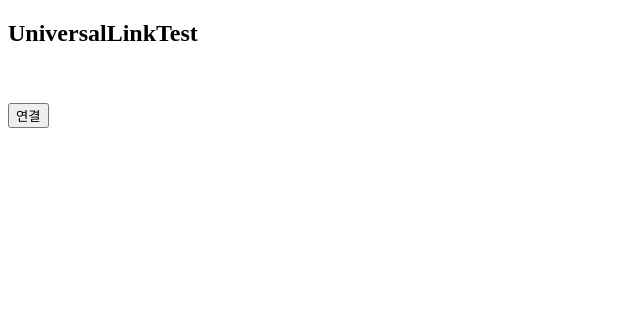
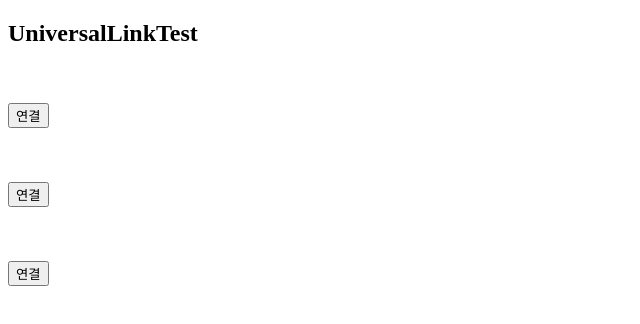
Before and after one commit to mygi-thinkware/test2, a plain HTML site: page index.html in a window 1280 px wide. Shown: the whole page, without its empty margins (0-640 px from the left). Drawn offline with Linux system fonts and the light colour scheme.

Commit message:
Update index.html

```diff
--- a/index.html
+++ b/index.html
@@ -16,6 +16,18 @@
 	    <button type="button" onclick="location.href='https://mygi-thinkware.github.io/launchApp/seiwa?s=aaa45678-45a1-410b-862c-38936b2e2937&accident_number=1234567A&url_id=123&hash=abc5d91430ef1236119gh6fdf24be9d486212fbee78cf548a77f3787'">연결</button>
       <br>
       <br>
+
+      <br>
+      <br>
+	    <button type="button" onclick="location.href='https://mygi-thinkware.github.io?s=aaa45678-45a1-410b-862c-38936b2e2937&accident_number=1234567A&url_id=123&hash=abc5d91430ef1236119gh6fdf24be9d486212fbee78cf548a77f3787'">연결</button>
+      <br>
+      <br>
+
+      <br>
+      <br>
+	    <button type="button" onclick="location.href='https://sonysonpo.co.jp/launchApp/seiwa?s=aaa45678-45a1-410b-862c-38936b2e2937&accident_number=1234567A&url_id=123&hash=abc5d91430ef1236119gh6fdf24be9d486212fbee78cf548a77f3787'">연결</button>
+      <br>
+      <br>
     </section>
 
     <br>
```
